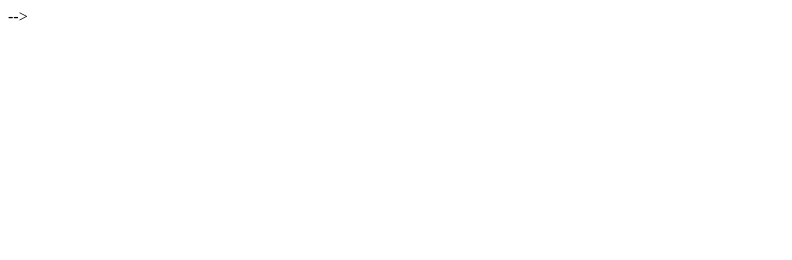
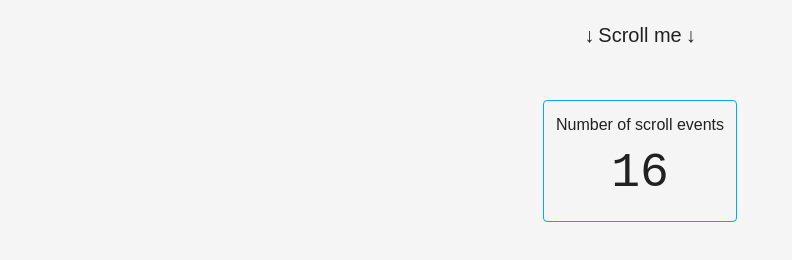
Before and after one commit to innakostich/-js-72-lessons, a plain HTML site: page index.html in a window 1280 px wide. Shown: the top 260 px of the page, without its empty margins (0-792 px from the left). Drawn offline with Linux system fonts and the light colour scheme; files that its build step writes are made by us from their sources.

Commit message:
adds lesson 7

```diff
--- a/index.html
+++ b/index.html
@@ -4,13 +4,24 @@
     <meta charset="UTF-8">
     <meta http-equiv="X-UA-Compatible" content="IE=edge">
     <meta name="viewport" content="width=device-width, initial-scale=1.0">
+    <link rel="stylesheet" href="css/styles.css" />
     <title>Document</title>
+
 </head>
 <body>
-      <script src="./js/01-switch.js" type="module"></script> -->
+    <p class="cta">Scroll me</p>
+
+    <div class="event-counter">
+      <div class="box">
+        <p>Number of scroll events</p>
+        <span class="output">0</span>
+      </div>
+    </div>
+      <script src="./js/01-switch.js" type="module"></script>
     <!-- <script src="./js/02-for-loop.js" type="module"></script> -->
     <!-- <script src="./js/03-purchase.js" type="module"></script> -->
     <!-- <script src="./js/04-discount.js" type="module"></script> -->
     <!-- <script src="./js/05-dom.js" type="module"></script> -->
+
 </body>
 </html>
--- a/js/01-switch.js
+++ b/js/01-switch.js
@@ -149,3 +149,29 @@
 // Обычное объявление функции
 // Императивный подход
 // Декларативный подход
+
+
+// const parent = document.querySelector("#parent");
+// const child = document.querySelector("#child");
+// const descendant = document.querySelector("#descendant");
+
+// parent.addEventListener("click", () => {
+//   alert("Parent click handler");
+// });
+
+// child.addEventListener("click", () => {
+//   alert("Child click handler");
+// });
+
+// descendant.addEventListener("click", () => {
+//   alert("Descendant click handler");
+// });
+
+
+const output = document.querySelector(".output");
+let scrollEventCounter = 0;
+
+document.addEventListener("scroll", () => {
+  scrollEventCounter += 1;
+  output.textContent = scrollEventCounter;
+});
--- /dev/null
+++ b/js/css/styles.css
@@ -0,0 +1,47 @@
+body {
+    height: 5000vh;
+    font-family: sans-serif;
+    line-height: 1.5;
+    color: #212121;
+    background-color: #f5f5f5;
+  }
+
+  .cta {
+    display: flex;
+    justify-content: center;
+    align-items: center;
+    font-size: 20px;
+  }
+
+  .cta::before,
+  .cta::after {
+    content: "\2193";
+    margin-left: 4px;
+    margin-right: 4px;
+  }
+
+  .event-counter {
+    position: sticky;
+    top: 100px;
+    display: flex;
+    justify-content: center;
+  }
+
+  .box {
+    display: inline-flex;
+    flex-direction: column;
+    align-items: center;
+    padding: 12px;
+    border: 1px solid #03a9f4;
+    border-radius: 4px;
+  }
+
+  .event-counter p {
+    margin: 0;
+    font-size: 16px;
+  }
+
+  .event-counter span {
+    font-size: 48px;
+    font-family: monospace;
+  }
```
